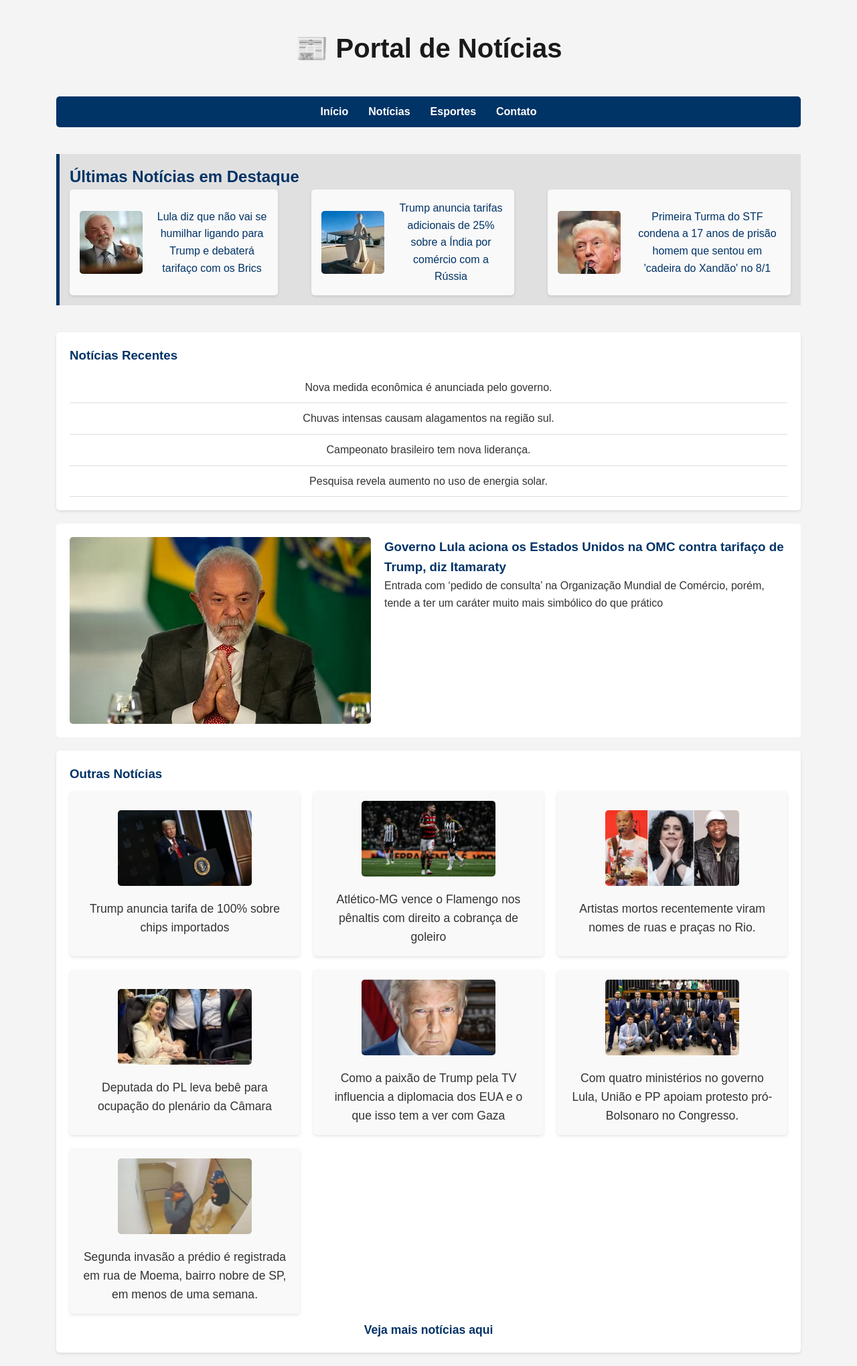
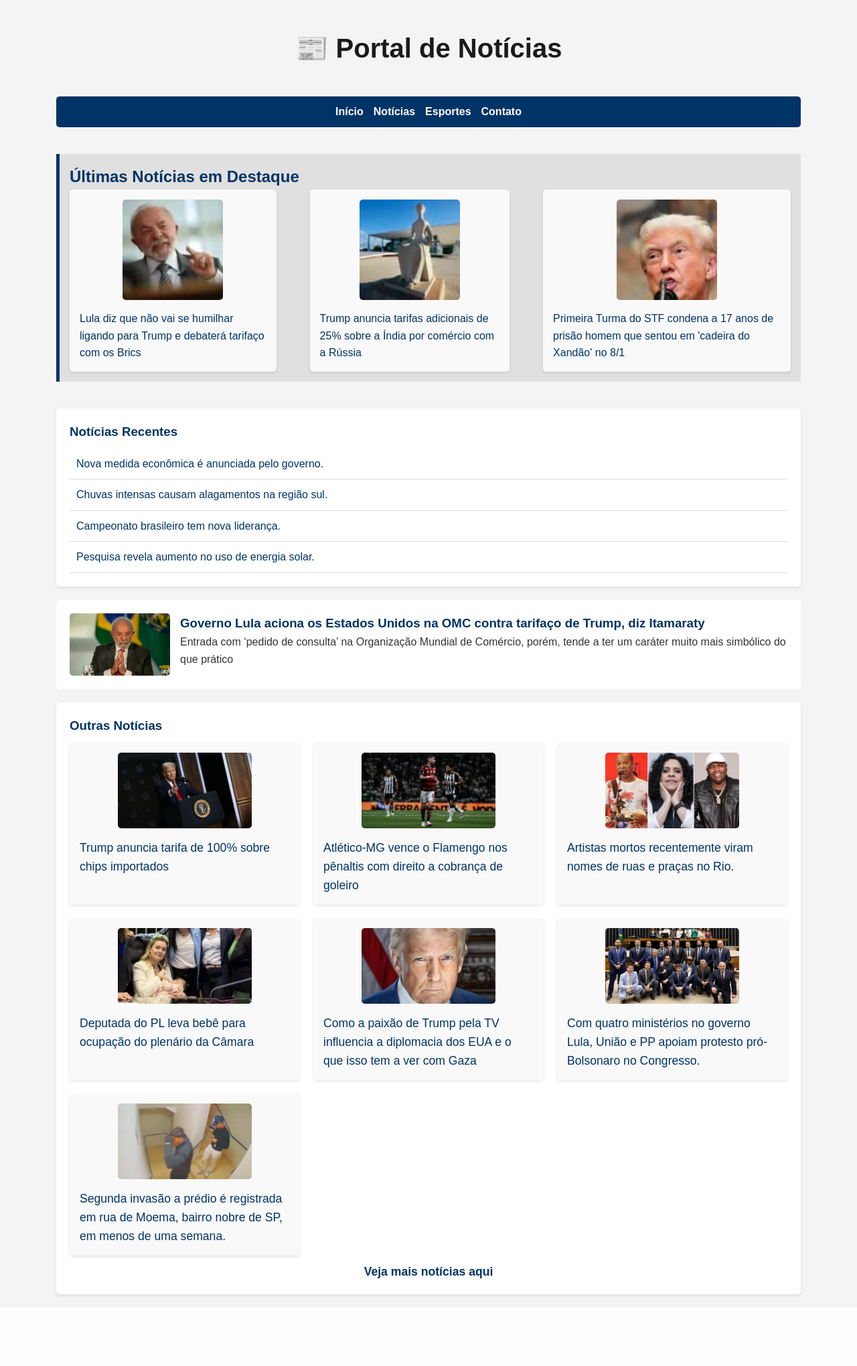
Before and after one commit to GoldenLeap/senai, a PHP site: page / in a window 1280 px wide. Shown: the whole page at 67% size. After the commit the page ends 1938 px from the top, so only its background shows below. Run offline with PHP 8.4, Linux system fonts and the light colour scheme.

Commit message:
Refatora estilos do CSS para utilizar variáveis e melhorar a consistência visual

```diff
--- a/lima/Atividades/Atividade 01/Tema 2 - Jornal/styles/style.css
+++ b/lima/Atividades/Atividade 01/Tema 2 - Jornal/styles/style.css
@@ -1,134 +1,156 @@
+/* ==================== Variáveis ==================== */
+:root {
+  --color-primary: #003366;
+  --color-accent: #ffcc00;
+  --color-bg: #f4f4f4;
+  --color-light: #f9f9f9;
+  --color-text: #333;
+  --color-muted: #666;
+
+  --radius: 5px;
+  --shadow: 0 2px 4px rgba(0, 0, 0, 0.1);
+
+  --spacing-sm: 10px;
+  --spacing-md: 15px;
+  --spacing-lg: 20px;
+  --max-width: 1200px;
+}
+
 * {
   margin: 0;
   padding: 0;
   box-sizing: border-box;
 }
-h2,
-h3 {
-  color: #003366;
+
+/* ==================== Base ==================== */
+body {
+  font-family: Arial, sans-serif;
+  background-color: var(--color-bg);
+  color: var(--color-text);
+  line-height: 1.6;
+  font-size: 1rem;
 }
 
-body {
-  font-family: Arial, sans-serif;
-  background-color: #f4f4f4;
-  color: #333;
-  line-height: 1.6;
-  font-size: 16px;
+h2, h3 {
+  color: var(--color-primary);
 }
 
+a {
+  color: var(--color-primary);
+  text-decoration: none;
+  transition: color 0.3s ease;
+}
+
+a:hover,
+a:focus {
+  color: var(--color-accent);
+  text-decoration: underline;
+  outline: none;
+}
+
+/* ==================== Container ==================== */
 .container {
   display: flex;
   flex-direction: column;
-  gap: 20px;
+  gap: var(--spacing-lg);
   width: 90%;
-  max-width: 1200px;
+  max-width: var(--max-width);
   margin: auto;
-  padding: 20px;
+  padding: var(--spacing-lg);
 }
 
-/* Logo */
+/* ==================== Logo ==================== */
 .logo {
-  font-size: 2.5em;
+  font-size: 2.5rem;
   font-weight: bold;
-  padding: 20px 0;
+  padding: var(--spacing-lg) 0;
   color: #1a1a1a;
   text-align: center;
 }
 
-/* Navegação */
+/* ==================== Navegação ==================== */
 .nav ul {
   display: flex;
   list-style: none;
-  background-color: #003366;
-  padding: 10px;
-  border-radius: 5px;
+  background-color: var(--color-primary);
+  padding: var(--spacing-sm);
+  border-radius: var(--radius);
   justify-content: center;
-}
-
-.nav ul li {
-  margin: 0 15px;
+  gap: var(--spacing-md);
 }
 
 .nav ul li a {
-  text-decoration: none;
   color: #fff;
   font-weight: bold;
   transition: color 0.3s ease, transform 0.3s ease;
 }
 
 .nav ul li a:hover {
-  color: #ffcc00;
-  transform: scale(1.1); /* Efeito de zoom */
+  color: var(--color-accent);
+  transform: scale(1.1);
 }
 
-/* Slide de notícias */
+/* ==================== Slide de Notícias ==================== */
 .latestNewsContainer {
   background-color: #e0e0e0;
-  padding: 15px;
-  margin: 20px 0;
-  border-left: 5px solid #003366;
+  padding: var(--spacing-md);
+  margin: var(--spacing-lg) 0;
+  border-left: 5px solid var(--color-primary);
 }
+
 .latestNewsSlide {
   display: flex;
   justify-content: space-between;
   gap: 50px;
   flex: auto;
 }
+
 .newsCard {
   display: flex;
   flex-direction: column;
   justify-content: center;
   align-items: center;
-  background-color: #f9f9f9;
-  padding: 15px;
-  border-radius: 5px;
-  box-shadow: 0 2px 4px rgba(0, 0, 0, 0.1);
+  background-color: var(--color-light);
+  padding: var(--spacing-md);
+  border-radius: var(--radius);
+  box-shadow: var(--shadow);
   transition: transform 0.3s ease, box-shadow 0.3s ease;
 }
 
 .latestNewsContainer h2 {
-  color: #003366;
+  color: var(--color-primary);
 }
 
-/* Seções de notícias */
+/* ==================== Seções de Notícias ==================== */
 .news {
   display: flex;
   flex-wrap: wrap;
-  gap: 20px;
+  gap: var(--spacing-lg);
 }
-.otherNews p{
-    margin-top: 10px;
-  color: #666;
-  text-align: center;
-}
+
 .recentNews,
-.newsSec2, .otherNews {
+.newsSec2,
+.otherNews {
   flex: 1;
   min-width: 300px;
   background-color: #fff;
-  padding: 20px;
-  border-radius: 5px;
-  box-shadow: 0 2px 4px rgba(0, 0, 0, 0.1);
+  padding: var(--spacing-lg);
+  border-radius: var(--radius);
+  box-shadow: var(--shadow);
   transition: box-shadow 0.3s ease;
 }
 
 .recentNews h3,
 .newsSec2 h3 {
-  margin-bottom: 10px;
-  color: #003366;
+  margin-bottom: var(--spacing-sm);
 }
 
 .recentNews ul {
   list-style-type: none;
 }
 
-.recentNews ul a {
-  text-decoration: none;
-  color: #333;
-}
-
 .recentNews ul a li {
-  padding: 10px;
+  padding: var(--spacing-sm);
   border-bottom: 1px solid #ddd;
   transition: background-color 0.3s ease;
 }
@@ -137,125 +159,100 @@ body {
   background-color: #f0f0f0;
 }
 
-.newsSec2 p {
-  margin-top: 10px;
-  color: #666;
+.newsSec2 p,
+.otherNews p {
+  margin-top: var(--spacing-sm);
+  color: var(--color-muted);
   text-align: center;
 }
 
-/* Estilos para o grid de notícias */
+/* ==================== Grid de Notícias ==================== */
 .newsGrid {
   display: grid;
-  grid-template-columns: repeat(
-    auto-fill,
-    minmax(280px, 1fr)
-  ); /* Cria um grid responsivo */
-  gap: 20px;
+  grid-template-columns: repeat(auto-fill, minmax(280px, 1fr));
+  gap: var(--spacing-lg);
 }
 
 .newsItem {
   display: flex;
   flex-direction: column;
-  justify-content: center;
   align-items: center;
-  background-color: #f9f9f9;
-  padding: 15px;
-  border-radius: 5px;
-  gap: 20px;
-  box-shadow: 0 2px 4px rgba(0, 0, 0, 0.1);
+  background-color: var(--color-light);
+  padding: var(--spacing-md);
+  border-radius: var(--radius);
+  box-shadow: var(--shadow);
   transition: transform 0.3s ease, box-shadow 0.3s ease;
+  gap: var(--spacing-md);
 }
 
 .newsItem a {
-  text-decoration: none;
-  color: #333;
   font-size: 1.1em;
 }
 
 .newsItem a:hover {
-  color: #003366;
-  text-decoration: underline;
-  transform: scale(1.05); /* Efeito de zoom */
+  transform: scale(1.05);
 }
 
-/* Link para "Veja mais" */
 .newsSec2 p a {
-  text-decoration: none;
-  color: #003366;
   font-weight: bold;
   font-size: 1.1em;
-  transition: color 0.3s ease;
 }
 
-.newsSec2 p a:hover {
-  color: #ffcc00; /* Cor de destaque */
+.featuredNews {
+  display: flex;
+  flex-direction: column;
+  padding: var(--spacing-lg);
+  background-color: #fff;
+  border-radius: var(--radius);
 }
-a:hover{
-    color: #ffcc00;
+
+/* ==================== Cards ==================== */
+.card,
+.newsCard {
+  display: flex;
+  gap: var(--spacing-md);
 }
-a{
-    color: #003366;
-    text-decoration: none;
-    text-align: center;
-    align-self: center;
+
+.card img,
+.newsCard img {
+  border-radius: var(--radius);
+  transition: all 0.2s ease;
+  width: 150px;
+
 }
-/* Responsividade */
+
+.card img:hover,
+.newsCard img:hover {
+  cursor: pointer;
+  transform: scale(1.01);
+}
+
+.newsItem img {
+  max-width: 200px;
+  border-radius: var(--radius);
+}
+
+/* ==================== Responsividade ==================== */
 @media (max-width: 768px) {
   .nav ul {
     flex-direction: column;
-    gap: 10px;
+    gap: var(--spacing-sm);
   }
 
   .news {
     flex-direction: column;
   }
 
-  .logo {
-    text-align: center;
+  .newsGrid {
+    grid-template-columns: repeat(auto-fill, minmax(250px, 1fr));
   }
 
-  .newsGrid {
-    grid-template-columns: repeat(
-      auto-fill,
-      minmax(250px, 1fr)
-    ); /* Ajuste para telas menores */
+  .newsItem {
+    padding: var(--spacing-sm);
+    width: 100%;
   }
 
   .newsSec2 h3 {
     font-size: 1.4em;
   }
-
-  .newsItem {
-    display: flex;
-    flex-direction: column;
-    padding: 12px;
-    max-width: 100px;
-  }
 }
-
-.featuredNews {
-  display: flex;
-  flex-direction: column;
-  padding: 20px;
-  background-color: #fff;
-  border-radius: 5px;
-}
-.card, .newsCard {
-  display: flex;
-  flex-direction: row;
-  gap: 20px;
-}
-.card img, .newsCard img {
-  transition: all 200ms;
-  border-radius: 5px;
-}
-.card img:hover, .newsCard img:hover {
-  cursor: pointer;
-  transform: scale(1.01);
-}
-
-.newsItem img{
-  max-width: 200px;
-  border-radius: 5px;
-
-}
```
